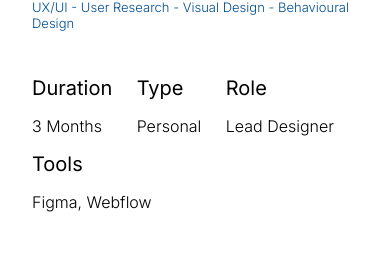
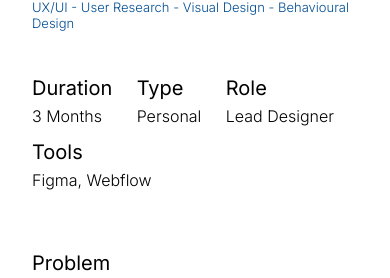
Before and after one commit to Elimists/sash-portfolio, a Next.js app: page /1 in a window 390 px wide. Shown: the part 553-831 px from the top of the page. Built offline with nearby package versions, Linux system fonts and the light colour scheme.

Commit message:
Modified styling for the Properties for mobile view show that the spacing is smaller.

```diff
--- a/styles/Details.module.css
+++ b/styles/Details.module.css
@@ -129,6 +129,7 @@
 
     .property_div{
         padding-right: 1.5rem;
+        margin-bottom: 1.2rem;
     }
     .property_heading{
         font-size: 20px;
@@ -136,6 +137,8 @@
     }
     .property_value{
         font-size: 16px;
+        margin: 0;
+        transform: translateY(6px);
     }
 
     .bottom_right{
```
